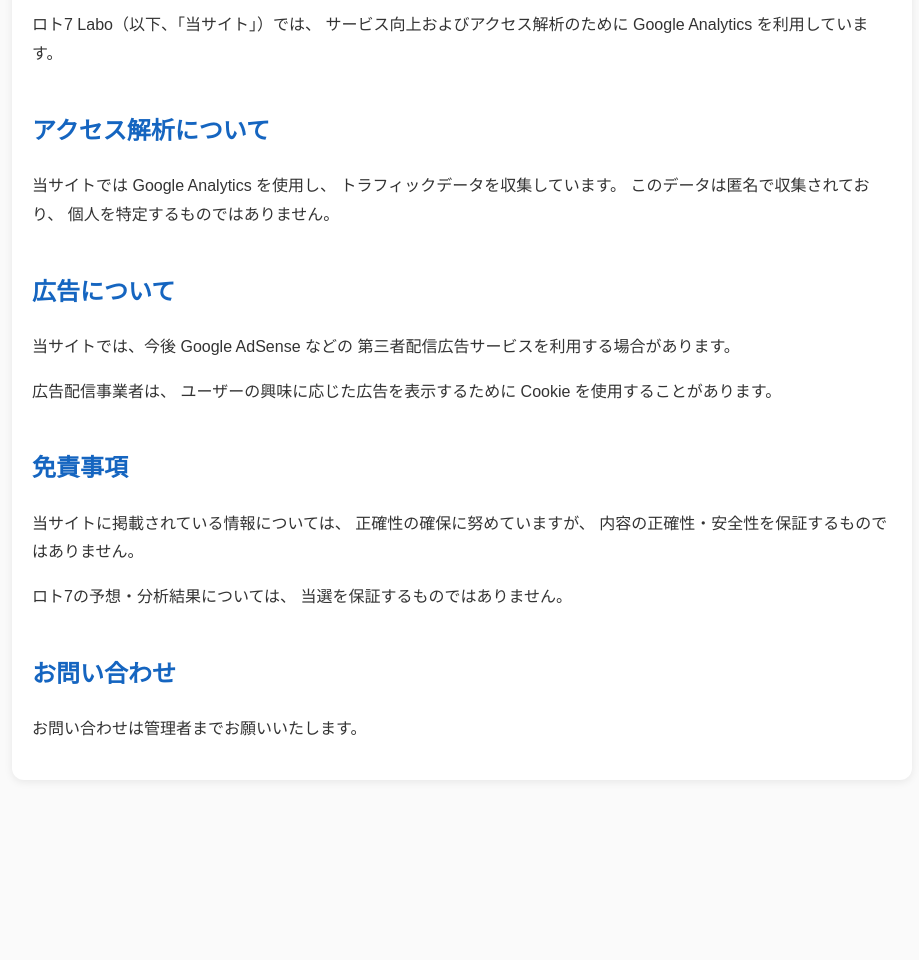
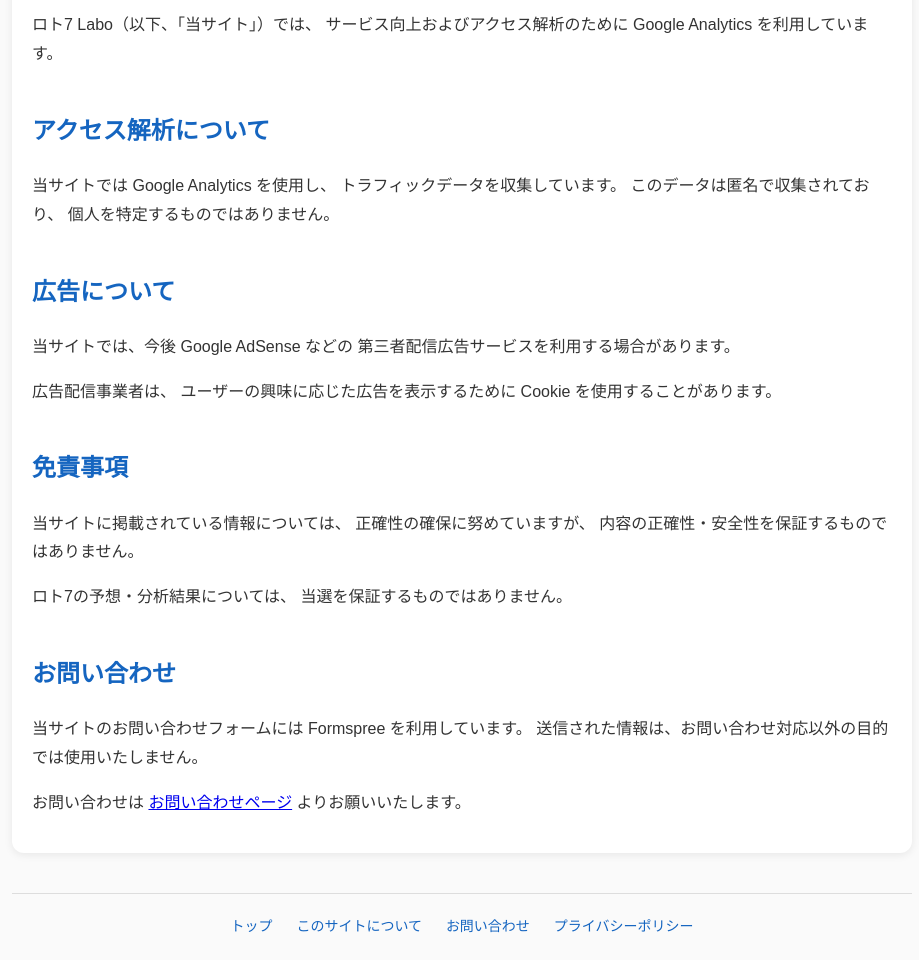
Before and after one commit to hirokayo/loto7-labo, a website: page public/privacy.html in a window 1280 px wide. Shown: the part 129-1089 px from the top of the page, without its empty margins (178-1097 px from the left). Before the commit the page ends 929 px from the top, so only its background shows below. Drawn offline with Linux system fonts and the light colour scheme.

Commit message:
Add OGP settings

```diff
--- a/public/privacy.html
+++ b/public/privacy.html
@@ -5,6 +5,9 @@
 <meta name="viewport" content="width=device-width, initial-scale=1.0">
 
 <title>プライバシーポリシー | ロト7 Labo</title>
+
+<link rel="icon" href="/favicon.ico">
+<link rel="apple-touch-icon" href="/icon-192.png">
 
 <style>
 body{
@@ -32,6 +35,25 @@ h2{
   border-radius:12px;
   box-shadow:0 2px 8px rgba(0,0,0,0.08);
 }
+
+footer{
+  margin-top:40px;
+  padding-top:20px;
+  border-top:1px solid #ddd;
+  text-align:center;
+  font-size:14px;
+}
+
+footer a{
+  color:#1565c0;
+  text-decoration:none;
+  margin:0 10px;
+}
+
+footer a:hover{
+  text-decoration:underline;
+}
+
 </style>
 </head>
 
@@ -85,10 +107,24 @@ Cookie を使用することがあります。
 <h2>お問い合わせ</h2>
 
 <p>
-お問い合わせは管理者までお願いいたします。
+当サイトのお問い合わせフォームには Formspree を利用しています。
+送信された情報は、お問い合わせ対応以外の目的では使用いたしません。
+</p>
+
+<p>
+お問い合わせは
+<a href="contact.html">お問い合わせページ</a>
+よりお願いいたします。
 </p>
 
 </div>
 
+<footer>
+  <a href="#">トップ</a>
+  <a href="about.html">このサイトについて</a>
+  <a href="contact.html">お問い合わせ</a>
+  <a href="privacy.html">プライバシーポリシー</a>
+  </footer>
+
 </body>
 </html>
```
Also changed, not shown: public/index.html (+10 -0 lines), 2 other files.
